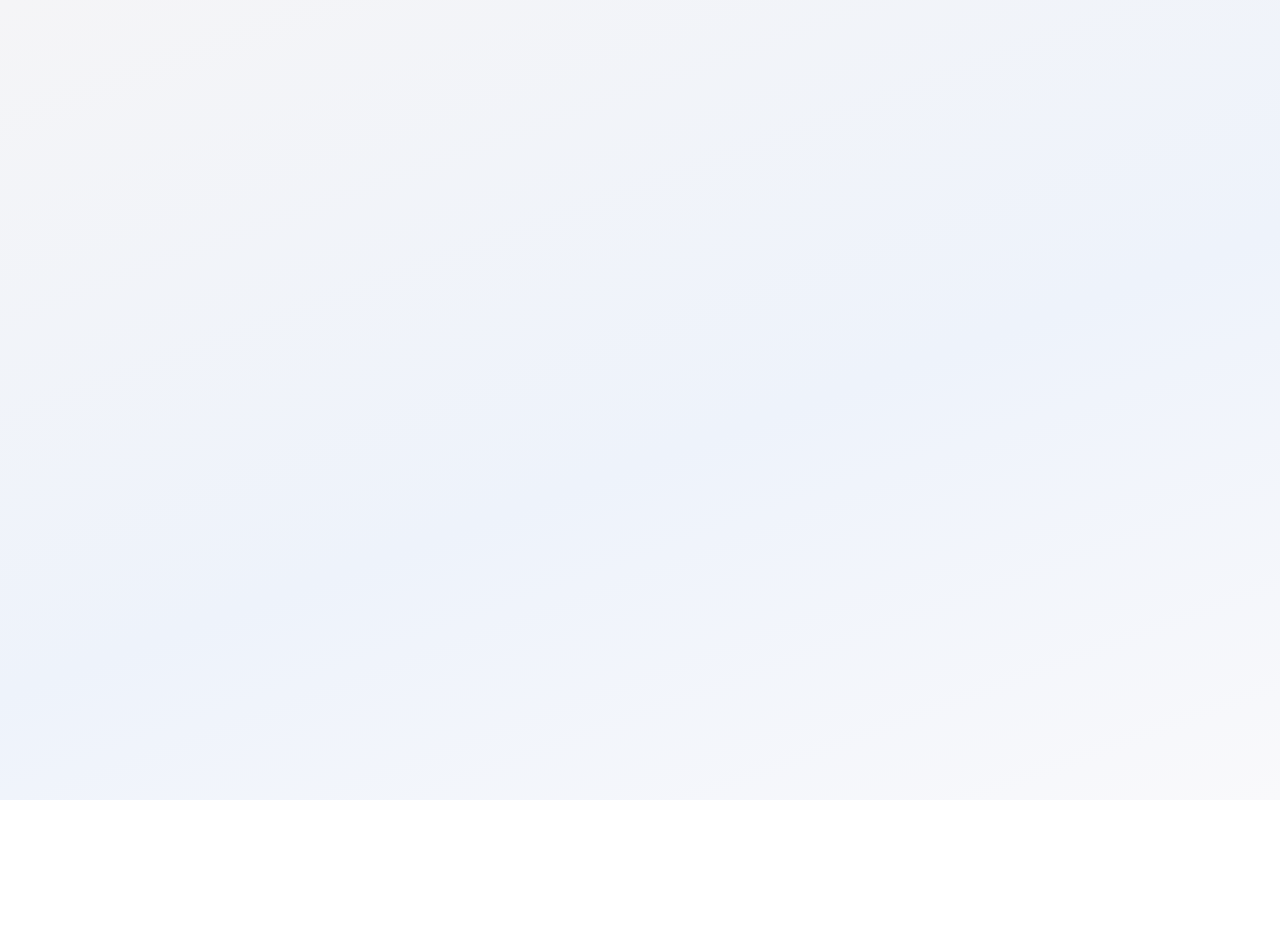
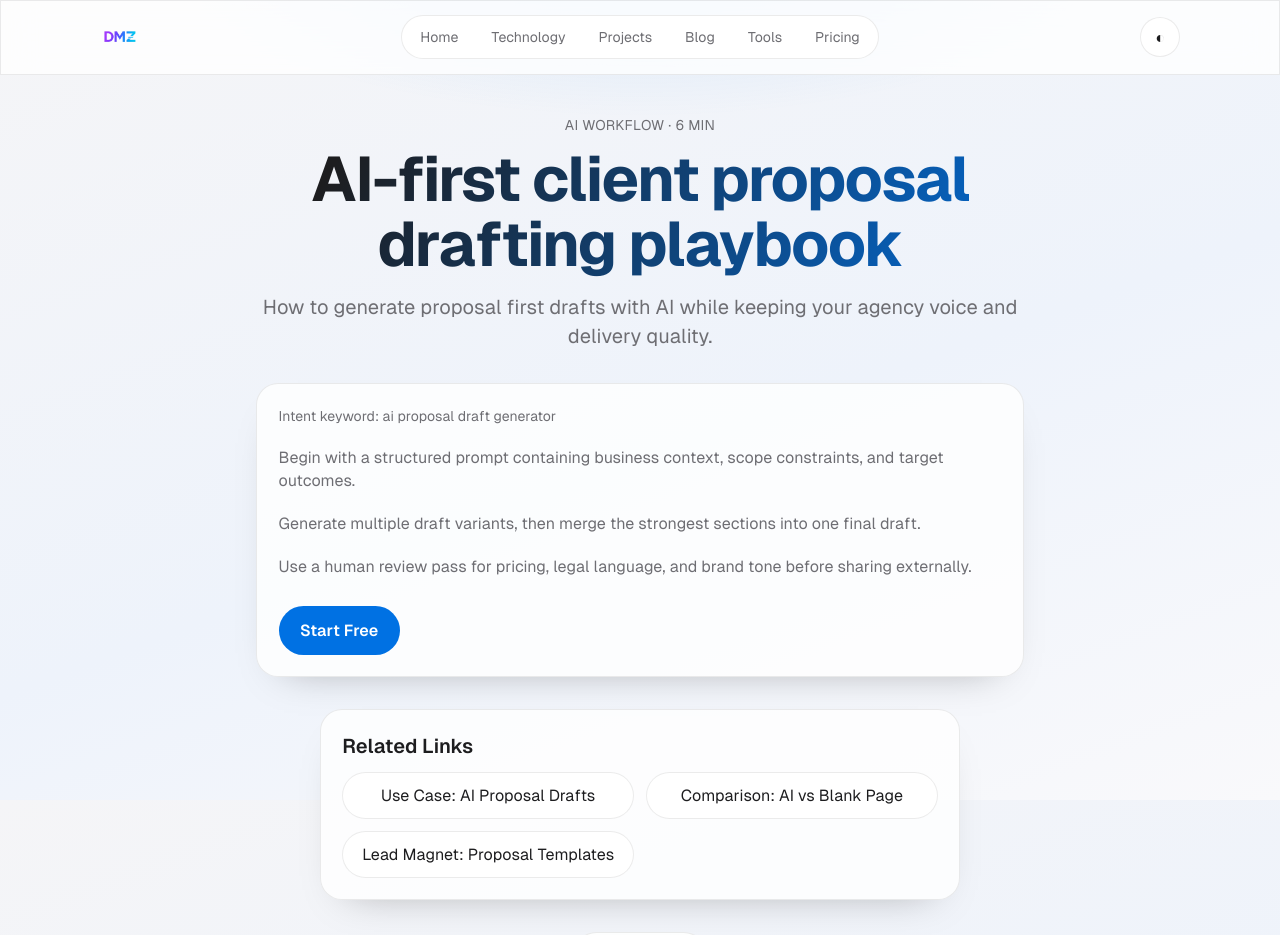
Before and after one commit to kalyanar4/project-space, a Next.js app: page /blog/ai-first-client-proposal-drafting-playbook in a window 1280 px wide. Before the commit this address had no page. Shown: the top 935 px of the page. Before the commit the page ends 800 px from the top, so only its background shows below. Built offline with nearby package versions, Linux system fonts and the light colour scheme.

Commit message:
Week 3.2: transactional blog content and tool-post internal linking

```diff
--- a/app/blog/[slug]/page.tsx
+++ b/app/blog/[slug]/page.tsx
@@ -1,5 +1,7 @@
 import Link from "next/link";
 import { notFound } from "next/navigation";
+import PageAnalytics from "@/components/PageAnalytics";
+import TrackedLink from "@/components/TrackedLink";
 import { blogPosts, findBlogPostBySlug } from "../../data/blogPosts";
 
 interface BlogPostPageProps {
@@ -22,6 +24,8 @@ export default async function BlogPostPage({ params }: BlogPostPageProps) {
 
   return (
     <article className="page-shell">
+      <PageAnalytics event="landing_view" payload={{ page: `/blog/${slug}` }} />
+
       <section className="page-intro reveal-fade-up">
         <p className="text-sm text-muted uppercase tracking-wide mb-3">
           {post.topic} · {post.readTime}
@@ -31,11 +35,39 @@ export default async function BlogPostPage({ params }: BlogPostPageProps) {
       </section>
 
       <section className="glass-card max-w-3xl mx-auto space-y-5 reveal-fade-up">
+        <p className="text-sm text-muted">Intent keyword: {post.intentKeyword}</p>
         {post.content.map((paragraph, index) => (
           <p key={index} className="text-muted">
             {paragraph}
           </p>
         ))}
+        <div className="pt-2">
+          <TrackedLink
+            href={post.primaryCta.href}
+            className="primary-btn"
+            eventName="tool_start"
+            eventPayload={{ tool: post.primaryCta.href, source: `blog_cta_${post.slug}` }}
+          >
+            {post.primaryCta.label}
+          </TrackedLink>
+        </div>
+      </section>
+
+      <section className="glass-card max-w-3xl mx-auto reveal-fade-up">
+        <h2 className="text-xl font-semibold mb-3">Related Links</h2>
+        <div className="grid gap-3 sm:grid-cols-2">
+          {post.relatedLinks.map((link) => (
+            <TrackedLink
+              key={link.href}
+              href={link.href}
+              className="secondary-btn"
+              eventName="tool_start"
+              eventPayload={{ tool: link.href, source: `blog_related_${post.slug}` }}
+            >
+              {link.label}
+            </TrackedLink>
+          ))}
+        </div>
       </section>
 
       <div className="flex justify-center">
--- a/app/blog/page.tsx
+++ b/app/blog/page.tsx
@@ -1,13 +1,16 @@
 import Link from "next/link";
+import PageAnalytics from "@/components/PageAnalytics";
 import { blogPosts } from "../data/blogPosts";
 
 export default function Blog() {
   return (
     <div className="page-shell">
+      <PageAnalytics event="landing_view" payload={{ page: "/blog" }} />
+
       <section className="page-intro reveal-fade-up">
         <h1 className="page-title">Blog</h1>
         <p className="page-subtitle">
-          Notes on AI workflow design, developer productivity, and digital tooling.
+          Transactional playbooks and workflows for AI + PDF productivity.
         </p>
       </section>
 
@@ -19,17 +22,18 @@ export default function Blog() {
             <p className="text-xs text-muted uppercase tracking-wide mb-2">
               {post.topic} · {post.readTime}
             </p>
-            <h2 className="text-xl font-semibold mb-3">{post.title}</h2>
+            <h2 className="text-xl font-semibold mb-2">{post.title}</h2>
+            <p className="text-xs text-muted mb-3">Intent: {post.intentKeyword}</p>
             <p className="mb-5">{post.description}</p>
             <Link href={`/blog/${post.slug}`} className="secondary-btn">
-              Read More
+              Read Playbook
             </Link>
           </article>
         ))}
       </section>
 
       <section className="cta-section reveal-fade-up">
-        <h2 className="text-2xl sm:text-3xl font-semibold mb-4">Want to Share Your Thoughts?</h2>
+        <h2 className="text-2xl sm:text-3xl font-semibold mb-4">Need help implementing these workflows?</h2>
         <Link href="/contact" className="primary-btn">
           Contact Us
         </Link>
--- a/app/data/blogPosts.ts
+++ b/app/data/blogPosts.ts
@@ -1,76 +1,111 @@
+export interface BlogLink {
+  label: string;
+  href: string;
+}
+
 export interface BlogPost {
   slug: string;
   title: string;
   description: string;
   readTime: string;
   topic: string;
+  intentKeyword: string;
   content: string[];
+  primaryCta: BlogLink;
+  relatedLinks: BlogLink[];
 }
 
 export const blogPosts: BlogPost[] = [
   {
-    slug: "tech-talks",
-    title: "Tech Talks",
+    slug: "merge-client-contracts-in-2-mins",
+    title: "How to merge client contracts in 2 mins",
     description:
-      "Latest trends, product choices, and architecture discussions across modern web platforms.",
-    readTime: "5 min",
-    topic: "Engineering",
+      "A fast workflow for combining client agreements and proposal documents into one review-ready PDF.",
+    readTime: "4 min",
+    topic: "PDF Workflow",
+    intentKeyword: "merge client contracts online",
     content: [
-      "Modern engineering teams win by reducing handoff friction and tightening feedback loops.",
-      "Practical architecture choices should optimize for deploy speed, observability, and maintainability.",
-      "The strongest product teams blend experimentation discipline with clear UX consistency.",
+      "Start by collecting all contract revisions and supporting documents in one folder so ordering is easy.",
+      "Upload only final candidate files, then arrange them in legal review order: cover, agreement, scope, appendices.",
+      "After merging, export one clean PDF and share that version for approval to avoid feedback on outdated files.",
+    ],
+    primaryCta: {
+      label: "Start Free",
+      href: "/tools/pdf/merge",
+    },
+    relatedLinks: [
+      { label: "Use Case: Merge Client Contracts", href: "/use-cases/pdf-merge-client-contracts" },
+      { label: "Comparison: Online vs Desktop Merge", href: "/compare/pdf-merge-vs-desktop-tools" },
+      { label: "Tool: Split PDF", href: "/tools/pdf/split" },
     ],
   },
   {
-    slug: "ai-in-race",
-    title: "AI in Race",
+    slug: "convert-scanned-pdf-to-editable-draft-workflow",
+    title: "Convert scanned PDF to editable draft workflow",
     description:
-      "How AI capabilities are shifting product development and operational scale.",
-    readTime: "4 min",
-    topic: "AI",
+      "A practical process to extract text from PDF documents and move quickly into client-ready edits.",
+    readTime: "5 min",
+    topic: "Document Ops",
+    intentKeyword: "convert scanned pdf to editable draft",
     content: [
-      "AI now compresses implementation time for prototyping, support, and content workflows.",
-      "Teams that treat AI as workflow infrastructure instead of novelty gain durable advantages.",
-      "Quality controls and clear evaluation criteria are critical for safe production adoption.",
+      "Use PDF to Word conversion as a first pass, then review structure and formatting before final client edits.",
+      "When source quality is low, run short section conversions first so cleanup is manageable.",
+      "Once edited, keep a changelog and track final version IDs to avoid contract confusion.",
+    ],
+    primaryCta: {
+      label: "Start Free",
+      href: "/tools/pdf/pdf-to-word",
+    },
+    relatedLinks: [
+      { label: "Use Case: Contract PDF to Word", href: "/use-cases/pdf-to-word-contract-edits" },
+      { label: "Comparison: Conversion vs Retyping", href: "/compare/pdf-to-word-vs-manual-retyping" },
+      { label: "Tool: AI Text Generator", href: "/tools/ai/text-generator" },
     ],
   },
   {
-    slug: "videos-and-audio",
-    title: "Videos and Audio",
+    slug: "ai-first-client-proposal-drafting-playbook",
+    title: "AI-first client proposal drafting playbook",
     description:
-      "Curated visual and audio sessions focused on practical implementation and craft.",
-    readTime: "3 min",
-    topic: "Learning",
+      "How to generate proposal first drafts with AI while keeping your agency voice and delivery quality.",
+    readTime: "6 min",
+    topic: "AI Workflow",
+    intentKeyword: "ai proposal draft generator",
     content: [
-      "Short-form learning content helps teams absorb patterns faster than long documentation alone.",
-      "Audio and video formats are most useful when paired with hands-on examples.",
-      "A learning system should prioritize relevance, not volume.",
+      "Begin with a structured prompt containing business context, scope constraints, and target outcomes.",
+      "Generate multiple draft variants, then merge the strongest sections into one final draft.",
+      "Use a human review pass for pricing, legal language, and brand tone before sharing externally.",
+    ],
+    primaryCta: {
+      label: "Start Free",
+      href: "/tools/ai/text-generator",
+    },
+    relatedLinks: [
+      { label: "Use Case: AI Proposal Drafts", href: "/use-cases/ai-proposal-drafts" },
+      { label: "Comparison: AI vs Blank Page", href: "/compare/ai-text-generator-vs-blank-page" },
+      { label: "Lead Magnet: Proposal Templates", href: "/lead-magnets/proposal-templates" },
     ],
   },
   {
-    slug: "chat-for-free",
-    title: "Chat for Free",
+    slug: "proposal-to-contract-handoff-with-ai-and-pdf-tools",
+    title: "Proposal-to-contract handoff with AI and PDF tools",
     description:
-      "A look at accessible collaboration and chat tools for distributed teams.",
-    readTime: "4 min",
-    topic: "Collaboration",
+      "A conversion-focused workflow from first proposal draft to final contract packet delivery.",
+    readTime: "5 min",
+    topic: "Operations",
+    intentKeyword: "proposal to contract workflow",
     content: [
-      "Free collaboration tooling can cover early-stage team needs if workflow discipline is strong.",
-      "Decision logs, asynchronous updates, and shared conventions matter more than tool count.",
-      "As teams scale, governance and integrations become the main upgrade drivers.",
+      "Draft proposal language with AI to reduce first-pass writing time.",
+      "Convert supporting documents into editable drafts for legal and client-specific revisions.",
+      "Merge final assets into one contract packet to simplify approvals and reduce communication loops.",
     ],
-  },
-  {
-    slug: "coding-ai",
-    title: "Coding AI",
-    description:
-      "Using AI to scaffold, debug, and accelerate day-to-day software development.",
-    readTime: "6 min",
-    topic: "Development",
-    content: [
-      "Coding assistants are best used for scaffolding, review support, and repetitive tasks.",
-      "Human review remains essential for architecture and long-term maintainability.",
-      "Teams should define where AI is mandatory, optional, or restricted in the pipeline.",
+    primaryCta: {
+      label: "Start Free",
+      href: "/tools",
+    },
+    relatedLinks: [
+      { label: "Tool: AI Text Generator", href: "/tools/ai/text-generator" },
+      { label: "Tool: PDF to Word", href: "/tools/pdf/pdf-to-word" },
+      { label: "Tool: PDF Merge", href: "/tools/pdf/merge" },
     ],
   },
 ];
--- a/app/tools/ai/text-generator/page.tsx
+++ b/app/tools/ai/text-generator/page.tsx
@@ -87,6 +87,9 @@ export default function TextGeneratorPage() {
         <section className="glass-card mt-5">
           <h3 className="text-lg font-semibold mb-2">Related Guides</h3>
           <div className="flex flex-wrap gap-2">
+            <Link href="/blog/ai-first-client-proposal-drafting-playbook" className="secondary-btn">
+              AI Proposal Drafting Playbook
+            </Link>
             <Link href="/use-cases/ai-proposal-drafts" className="secondary-btn">
               AI Proposal Drafts (Use Case)
             </Link>
--- a/app/tools/pdf/merge/page.tsx
+++ b/app/tools/pdf/merge/page.tsx
@@ -189,6 +189,9 @@ export default function MergePDFPage() {
         <section className="glass-card mt-5">
           <h3 className="text-lg font-semibold mb-2">Related Guides</h3>
           <div className="flex flex-wrap gap-2">
+            <Link href="/blog/merge-client-contracts-in-2-mins" className="secondary-btn">
+              Merge Contracts in 2 Mins
+            </Link>
             <Link href="/use-cases/pdf-merge-client-contracts" className="secondary-btn">
               Merge Client Contracts
             </Link>
--- a/app/tools/pdf/pdf-to-word/page.tsx
+++ b/app/tools/pdf/pdf-to-word/page.tsx
@@ -126,6 +126,9 @@ export default function PDFToWordPage() {
         <section className="glass-card mt-5">
           <h3 className="text-lg font-semibold mb-2">Related Guides</h3>
           <div className="flex flex-wrap gap-2">
+            <Link href="/blog/convert-scanned-pdf-to-editable-draft-workflow" className="secondary-btn">
+              Scanned PDF Draft Workflow
+            </Link>
             <Link href="/use-cases/pdf-to-word-contract-edits" className="secondary-btn">
               Convert Contract PDFs
             </Link>
```
Also changed, not shown: 1 other file (tests, documents, lock files or other folders).
